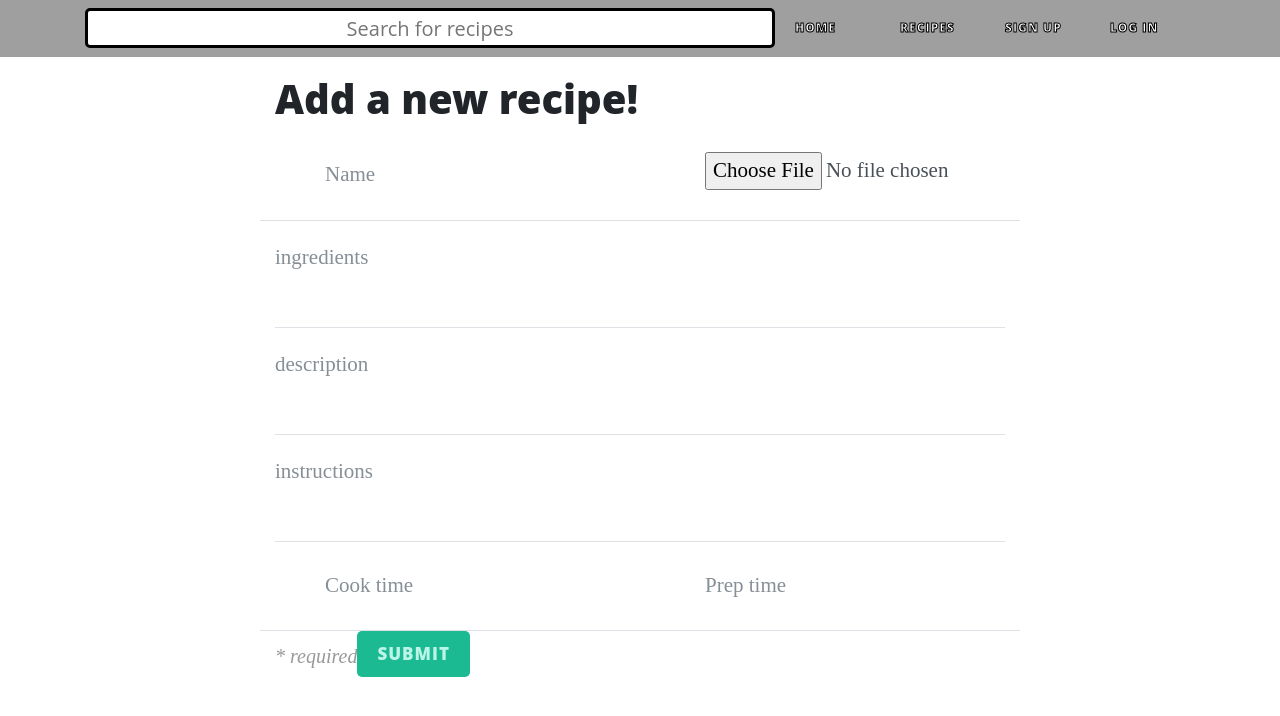
After one commit to nataloska/Dreamrecipes, a Flask app: template templates/newrecipe.html in a window 1280 px wide. The commit adds this page. Shown: the top 716 px of the page. Run offline with Flask 2, Linux system fonts and the light colour scheme; the template is opened without the code that fills it: values that come from a table or form of the project are taken from there, others are empty; some libraries are stand-ins or nearby versions.

Commit message:
recipeform

```diff
--- a/main.py
+++ b/main.py
@@ -2,14 +2,16 @@ import pymongo
 import os
 import json
 import werkzeug
+import gridfs
 
 from flask import Flask, render_template, request, redirect, url_for, session, send_from_directory
 from pymongo import TEXT
 from flask_wtf import FlaskForm
 from flask_wtf.file import FileField, FileRequired
-from wtforms import StringField, PasswordField
+from wtforms import StringField, PasswordField, TextAreaField
 from wtforms.validators import Email, Length, InputRequired, DataRequired
 from passlib.hash import sha256_crypt
+from datetime import datetime
 
 app = Flask(__name__)
 
@@ -24,6 +26,10 @@ users = db[DBS_NAME][USER_COLLECTION]
 recipes = db[DBS_NAME][RECIPE_COLLECTION]
 recipesearch = recipes.create_index([('description',TEXT)],default_language ="english")
 
+class LoginForm(FlaskForm):
+    email = StringField('email', validators=[InputRequired(), Email(message='Invalid email'), Length(max=30)])
+    password = PasswordField('password', validators=[InputRequired(), Length(min=8)])
+
 class RegForm(FlaskForm):
     name = StringField('name', validators=[InputRequired(), Length(max=30)])
     email = StringField('email', validators=[InputRequired(), Email(message='Invalid email'), Length(max=30)])
@@ -31,13 +37,19 @@ class RegForm(FlaskForm):
     phone = StringField('phone')
 
 class SearchForm(FlaskForm):
-    search = StringField('search', validators=[DataRequired()])
+    search = StringField('search', validators=[InputRequired(), Length(max=30)])
+
+class RecipeForm(FlaskForm):
+    name = StringField('name', validators=[InputRequired(), Length(max=30)])
+    photo = FileField('photo')
+    ingredients = TextAreaField('ingredients')
+    description = TextAreaField('description')
+    instructions = TextAreaField('instructions')
+    cTime = StringField('cooktime')
+    pTime = StringField('preptime')
+
 
 # Flask
-# @app.route("/")
-# def index():
-#     return render_template("index.html")
-
 @app.route("/")
 def index():
     return render_template("index.html")
@@ -55,25 +67,59 @@ def search():
 @app.route("/recipe")
 def recipe():
     homeresults = recipes.find().limit(9).sort('date',pymongo.DESCENDING)
+    for result in homeresults:
+        result['photo'] = downloadImage(result['Photoid'])
+
     return render_template("recipe.html", homeresults=homeresults)
+
+@app.route("/newrecipe", methods=['GET'])
+def startnewrecipe():
+    return render_template("newrecipe.html")
+
+@app.route("/newrecipe", methods=['POST'])
+def newrecipe():
+    form = RecipeForm()
+    currentuser = users.find_one({'email' : session['email']})
+    if currentuser:
+        recipes.insert_one({'username' : currentuser['email'], 'name' : form.name.data,
+                            'ingredients' : form.ingredients.data, 'description' : form.description.data,
+                            'instructions' : form.instructions.data, 'cooktime' : form.cTime.data,
+                            'preptime' : form.pTime.data, 'date' : datetime.now(), 'Photoid' : uploadImage(form.photo.data)})
+        return redirect(url_for('index'))
+
+    return render_template("newrecipe.html", form=form)
+
+def uploadImage(img):
+    fs = gridfs.GridFS(recphoto)
+    if img == None:
+        return
+
+    with open(img, 'rb') as blob:
+        fileID = fs.put(img)
+    return fileID
+
+def downloadImage(id):
+    fs = gridfs.GridFS(recphoto)
+    if id == None:
+        return
+
+    image = fs.get(id)
+    return image
 
 @app.route("/settings")
 def settings():
     return render_template("settings.html")
 
-
 @app.route('/login', methods=['GET', 'POST'])
 def login():
-    form = RegForm()
+    form = LoginForm()
     if form.validate():
-        login_user = users.find_one({'email': form.email.data})
-        if login_user:
-            if sha256_crypt.verify(form.password.data, login_user['password']):
-                session['name'] = form.name.data
+        user_exist = users.find_one({'email': form.email.data})
+        if user_exist:
+            if sha256_crypt.verify(form.password.data, user_exist['password']):
+                session['email'] = form.email.data
                 session['logged_in'] = True
                 return redirect(url_for('index'))
-
-
 
     return render_template('login.html', form=form)
 
@@ -85,8 +131,8 @@ def register():
         if existing_user is None:
             hashpass = sha256_crypt.encrypt(form.password.data)
             users.insert_one({'name' : form.name.data, 'email' : form.email.data, 'password' : hashpass, 'phone' : form.phone.data})
-            session['name'] = form.name.data
             session['logged_in'] = True
+            session['email'] = form.email.data
             return redirect(url_for('index'))
 
         return 'That username already exists!'
@@ -99,7 +145,8 @@ def logout():
     return redirect(url_for('index'))
 
 if __name__ == "__main__":
-    app.secret_key = 'extrasecret'
+    app.secret_key = '12346894741389410'
+    app.config['MAX_CONTENT_LENGTH'] = 2* 1024 * 1024
     app.run(host=os.environ.get("IP"),
             port=int(os.environ.get("PORT")),
             debug=True)
--- a/static/css/style.css
+++ b/static/css/style.css
@@ -46,7 +46,7 @@
     -webkit-text-stroke-color: black;
 }
 .main{
-    margin-top: 56px;
+    margin-top: 75px;
 }
 
 .contactForm{
--- a/templates/base.html
+++ b/templates/base.html
@@ -37,7 +37,7 @@
         </button>
 			<div class="collapse navbar-collapse" id="navbarResponsive">
 				<ul class="navbar-nav ml-auto">
-                    {% if session['logged_in'] %}
+                    {% if session['logged_in'] == True %}
                     <li class="nav-item">
 						<a class="nav-link" href="{{ url_for('index') }}">Home</a>
 					</li>
--- a/templates/login.html
+++ b/templates/login.html
@@ -1,5 +1,4 @@
 {% extends 'base.html' %} {% block content %}
-<h2>{{ page_title }}</h2>
 <div class="row">
 	<div class="col-md-3"></div>
 	<div class="col-md-6 contactForm">
--- /dev/null
+++ b/templates/newrecipe.html
@@ -0,0 +1,64 @@
+{% extends 'base.html' %} {% block content %}
+<div class="row">
+	<div class="col-md-2"></div>
+	<div class="col-md-8 recipeForm">
+		<div class="form-header">
+			<h1>Add a new recipe!</h1>
+		</div>
+		<form action="/newrecipe" method="post" id="recipeForm" enctype="multipart/form-data">
+			<div class="row control-group">
+				<div class="form-group floating-label-form-group controls col-md-6">
+					<label>Name *</label>
+					{{ form.name(class="form-control", placeholder="Name", id="name") }}
+					<p class="help-block text-danger"></p>
+				</div>
+                	<div class="form-group floating-label-form-group controls col-md-6">
+					<label>Photo</label>
+					{{ form.photo(class="form-control", accept="image/*", placeholder="Photo", id="photo") }}
+					<p class="help-block text-danger"></p>
+				</div>
+			</div>
+
+			<div class="control-group">
+				<div class="form-group floating-label-form-group controls">
+					<label>Ingredients *</label>
+					{{ form.ingredients(class="form-control", placeholder="ingredients", id="ingredients") }}
+					<p class="help-block text-danger"></p>
+				</div>
+			</div>
+			<div class="control-group">
+				<div class="form-group floating-label-form-group controls">
+					<label>description *</label>
+					{{ form.description(class="form-control", placeholder="description", id="description") }}
+					<p class="help-block text-danger"></p>
+				</div>
+			</div>
+
+			<div class="control-group">
+				<div class="form-group floating-label-form-group controls">
+					<label>instructions</label>
+					{{ form.instructions(class="form-control", placeholder="instructions", id="instructions") }}
+					<p class="help-block text-danger"></p>
+				</div>
+			</div>
+			<div class="row control-group">
+				<div class="form-group floating-label-form-group controls col-md-6">
+					<label>Cook time</label>
+					{{ form.cTime(class="form-control", placeholder="Cook time", id="Cook time") }}
+					<p class="help-block text-danger"></p>
+				</div>
+                	<div class="form-group floating-label-form-group controls col-md-6">
+					<label>Prep time</label>
+					{{ form.pTime(class="form-control", placeholder="Prep time", id="Prep time") }}
+					<p class="help-block text-danger"></p>
+				</div>
+			</div>
+			<div class="form-footer">
+				<span>* required</span>
+				<input type="submit" class="btn" value="Submit">
+			</div>
+		</form>
+	</div>
+    <div class="col-md-2"></div>
+</div>
+{% endblock %}
--- a/templates/register.html
+++ b/templates/register.html
@@ -1,5 +1,4 @@
 {% extends 'base.html' %} {% block content %}
-<h2>{{ page_title }}</h2>
 <div class="row">
 	<div class="col-md-3"></div>
 	<div class="col-md-6 contactForm">
```
Also changed, not shown: templates/recipe.html (+6 -2 lines).
